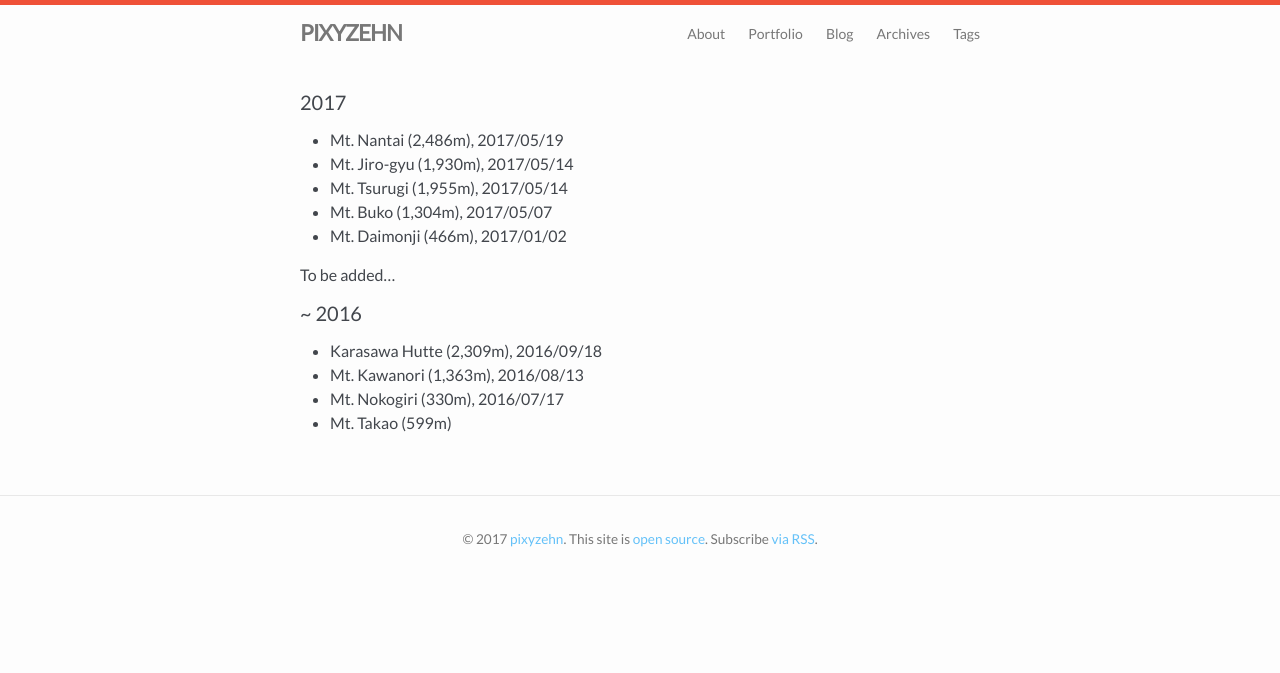
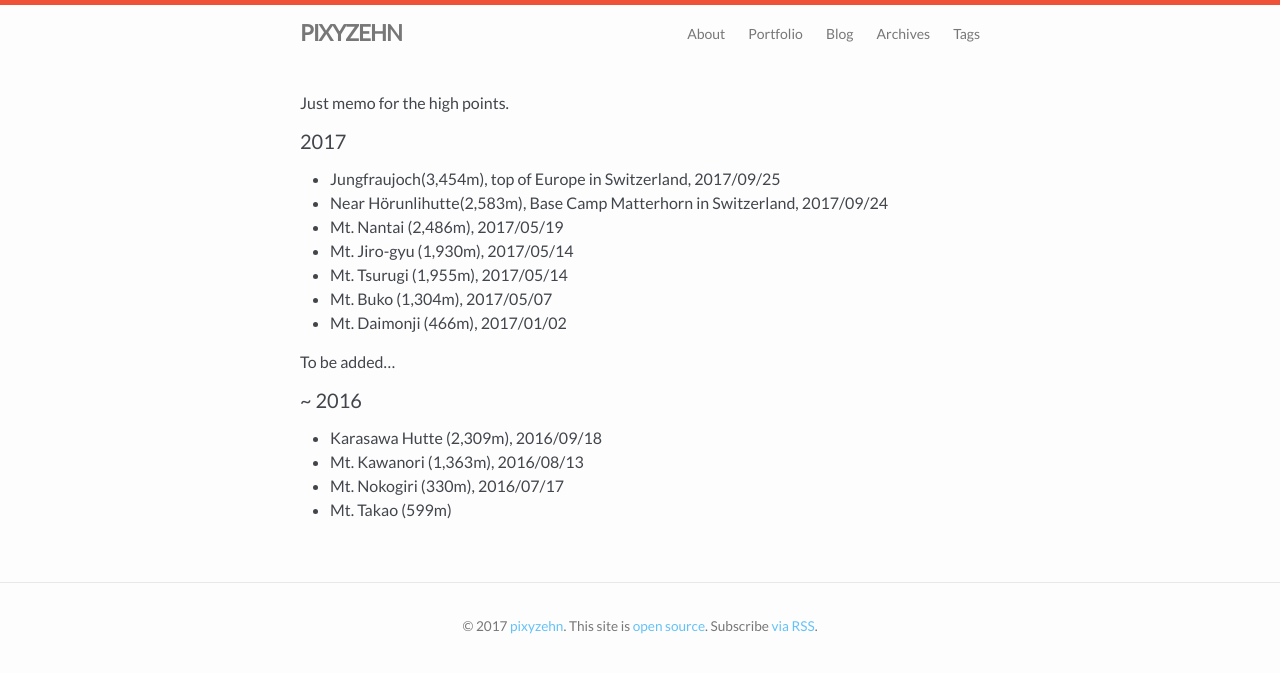
Before and after one commit to pixyzehn/pixyzehn.com, a Jekyll site: the page built from pages/mountain.md, in a window 1280 px wide. Shown: the top 673 px of the page. Built offline with Jekyll 4.4.1, drawn with Linux system fonts in a browser that asks for light colours.

Commit message:
Update mountain.md

```diff
--- a/pages/mountain.md
+++ b/pages/mountain.md
@@ -4,8 +4,12 @@ title: Mountain
 permalink: /mountain/
 ---
 
+Just memo for the high points.
+
 <h4>2017</h4>
 
+- Jungfraujoch(3,454m), top of Europe in Switzerland, 2017/09/25
+- Near Hörunlihutte(2,583m), Base Camp Matterhorn in Switzerland, 2017/09/24
 - Mt. Nantai (2,486m), 2017/05/19
 - Mt. Jiro-gyu (1,930m), 2017/05/14
 - Mt. Tsurugi (1,955m), 2017/05/14
```
